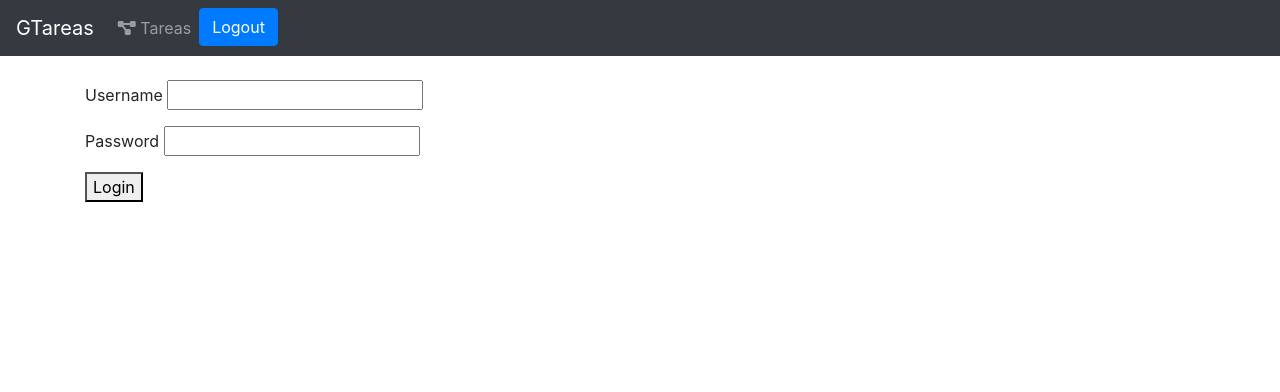
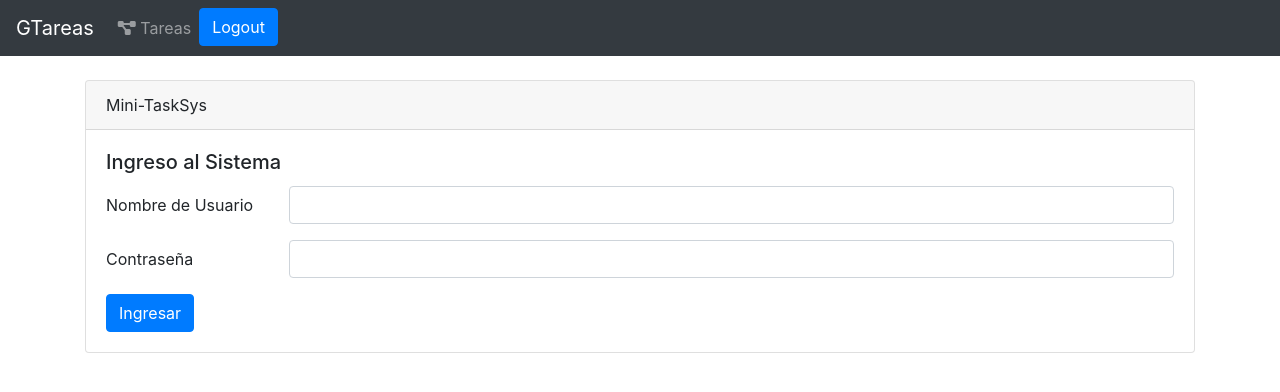
Before and after one commit to jorferr89/minitasksys, a Django app: page / in a window 1280 px wide. Shown: the top 392 px of the page. Run offline with Django 4.2, Linux system fonts and the light colour scheme; some libraries are stand-ins or nearby versions.

Commit message:
Login finalizado

```diff
--- a/apps/login/templates/registration/login.html
+++ b/apps/login/templates/registration/login.html
@@ -4,9 +4,26 @@
 
   <form action="." method="post">
     {% csrf_token %}
-        <div class="form-group">
-            Username
-            <input
+    <div class="card">
+      <div class="card-header">
+        Mini-TaskSys
+      </div>
+      <div class="card-body">
+        {% if form.errors %}
+        <div class="alert alert-danger alert-dismissible fade show" role="alert">
+          {% for error in form.non_field_errors %}
+            <strong>{{ error }}</strong>
+          {% endfor %}
+          <button type="button" class="close" data-dismiss="alert" aria-label="Close">
+            <span aria-hidden="true">&times;</span>
+          </button>
+        </div>
+        {% endif %}
+        <h5 class="card-title">Ingreso al Sistema</h5>
+        <div class="form-group row">
+          <label for="username" class="col-sm-2 col-form-label">Nombre de Usuario</label>
+          <div class="col-sm-10">
+            <input class="form-control"
                 type="text"
                 name="username"
                 maxlength="150"
@@ -14,17 +31,21 @@
                 required
             />
           </div>
-
-        <div class="form-group">
-            Password
+        </div>
+        <div class="form-group row">
+          <label for="password" class="col-sm-2 col-form-label">Contraseña</label>
+          <div class="col-sm-10">
             <input
+                class="form-control"
                 type="password"
                 name="password"
                 id="id_password"
                 required
             />
           </div>
-        <button type="submit">Login</button>
+        </div>
+        <button type="submit" class="btn btn-primary">Ingresar</button>
+      </div>
+    </div>
   </form>
-
 {% endblock %}
--- a/config/settings.py
+++ b/config/settings.py
@@ -109,9 +109,9 @@ AUTH_PASSWORD_VALIDATORS = [
 # Internationalization
 # https://docs.djangoproject.com/en/4.1/topics/i18n/
 
-LANGUAGE_CODE = 'en-us'
+LANGUAGE_CODE = 'es'
 
-TIME_ZONE = 'UTC'
+TIME_ZONE = 'America/Buenos_Aires'
 
 USE_I18N = True
 
```
Lines whose indentation alone changed are shown as unchanged.
